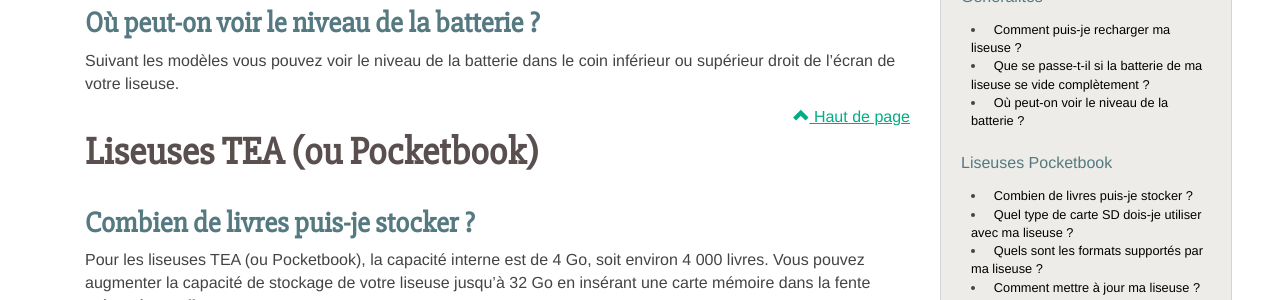
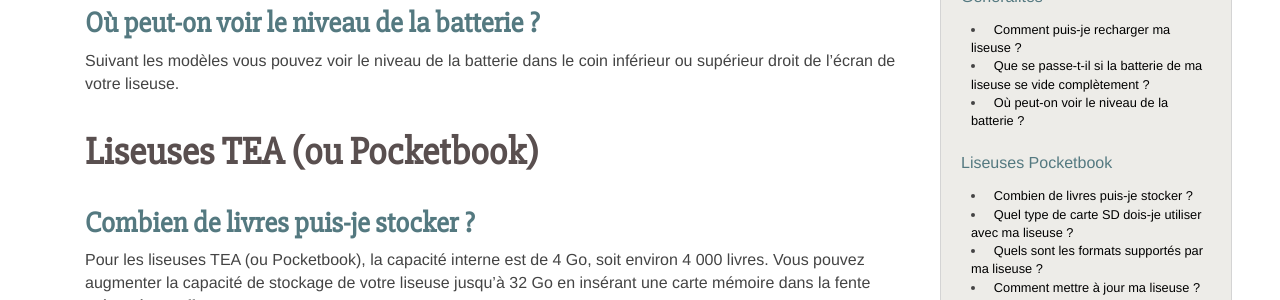
Before and after one commit to TEA-ebook/help-center, a Jekyll site: the page built from _pages/FAQ-liseuse.md, in a window 1280 px wide and 900 px high, scrolled down 543 px. Shown: the part 152-452 px from the top of the window. Built offline with Jekyll 4.4.1, drawn with Linux system fonts in a browser that asks for light colours; nearby versions of some CDN libraries; Markdown is read by kramdown in place of the engine named in the settings.

Commit message:
Update FAQ-liseuse.md

```diff
--- a/_pages/FAQ-liseuse.md
+++ b/_pages/FAQ-liseuse.md
@@ -26,8 +26,6 @@
 {% include anchor.html id="niveau-batterie" label="Où peut-on voir le niveau de la batterie ?" %}
 ###Où peut-on voir le niveau de la batterie ?
 Suivant les modèles vous pouvez voir le niveau de la batterie dans le coin inférieur ou supérieur droit de l'écran de votre liseuse.
-
-<p class="pull-right"><a href="#"><span class="glyphicon glyphicon-chevron-up" aria-hidden="true"></span> Haut de page</a></p>
 
 {% include anchor.html id="Pocketbook" label="Liseuses Pocketbook" %}
 ##Liseuses TEA (ou Pocketbook)
@@ -105,6 +103,8 @@
 
 Cette manipulation est adaptée pour la suppression d'un ou quelques livres.
 Si vous souhaitez en supprimer un plus grand nombre, il est préférable de passer par le PC en connectant la liseuse et en utilisant l'explorateur de fichiers.
+
+<p class="pull-right"><a href="#"><span class="glyphicon glyphicon-chevron-up" aria-hidden="true"></span> Haut de page</a></p>
 
 {% include anchor.html id="langue-menu" label="Comment régler la langue du menu ?" %}
 ###Comment régler la langue du menu ?
```
